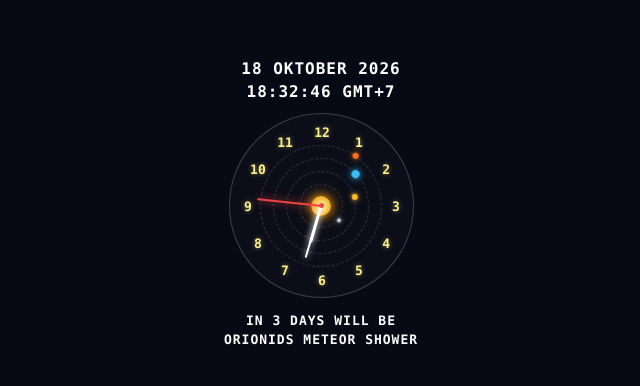
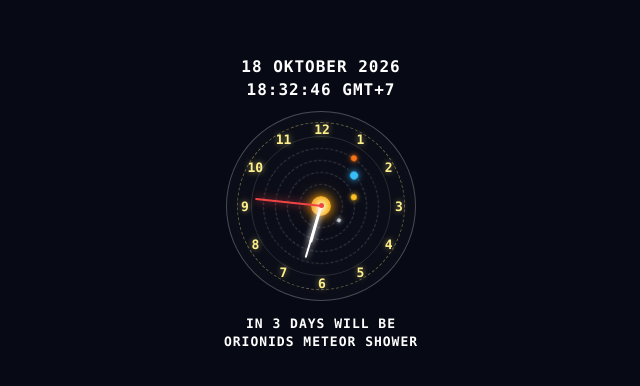
Before and after one commit to aodhanwynndale/planetaryclock, a plain HTML site: page index.html in a window 1280 px wide. Shown: the part 196-582 px from the top of the page, 319-959 px from the left. Drawn offline with Linux system fonts and the light colour scheme.

Commit message:
Update index.html

```diff
--- a/index.html
+++ b/index.html
@@ -40,17 +40,36 @@
       letter-spacing: 1px;
     }
 
-    /* 3. JAM ANALOG ASTRO 2D (DIKECILKAN AGAR PADAT) */
+    /* 3. JAM ANALOG ASTRO 2D */
     .clock-face {
       position: relative;
-      width: 185px; /* Dikecilkan dari 230px */
-      height: 185px;
+      width: 190px;
+      height: 190px;
       border-radius: 50%;
       background: rgba(255, 255, 255, 0.02);
-      border: 1px solid rgba(255, 255, 255, 0.2);
+      border: 1px solid rgba(255, 255, 255, 0.25);
       display: flex;
       justify-content: center;
       align-items: center;
+    }
+
+    /* BINGKAI GARIS BINGKAI LUAR STATIS (TANPA GERAK / TANPA PLANET) */
+    .frame-ring-outer {
+      position: absolute;
+      width: 168px;
+      height: 168px;
+      border-radius: 50%;
+      border: 1px dashed rgba(254, 240, 138, 0.35); /* Garis lingkar bingkai warna emas pudar */
+      pointer-events: none;
+    }
+
+    .frame-ring-inner {
+      position: absolute;
+      width: 140px;
+      height: 140px;
+      border-radius: 50%;
+      border: 1px solid rgba(255, 255, 255, 0.12); /* Garis pembatas tipis di dalam angka */
+      pointer-events: none;
     }
 
     /* ANGKA JAM 1-12 */
@@ -59,7 +78,7 @@
       font-size: 13px;
       font-weight: bold;
       color: #fef08a;
-      text-shadow: 0 0 5px rgba(254, 240, 138, 0.5);
+      text-shadow: 0 0 6px rgba(254, 240, 138, 0.6);
       width: 18px;
       height: 18px;
       line-height: 18px;
@@ -80,17 +99,17 @@
       z-index: 10;
     }
 
-    /* LINTASAN ORBIT PLANET PADAT & RAPAT */
+    /* LINTASAN ORBIT PLANET (MERKURIUS, VENUS, BUMI, MARS) */
     .orbit {
       position: absolute;
-      border: 1px dashed rgba(255, 255, 255, 0.18);
+      border: 1px dashed rgba(255, 255, 255, 0.2);
       border-radius: 50%;
       animation: spin linear infinite;
     }
     .orbit.mercury { width: 44px; height: 44px; animation-duration: 14s; }
-    .orbit.venus   { width: 70px; height: 70px; animation-duration: 24s; }
-    .orbit.earth   { width: 96px; height: 96px; animation-duration: 38s; }
-    .orbit.mars    { width: 122px; height: 122px; animation-duration: 52s; }
+    .orbit.venus   { width: 68px; height: 68px; animation-duration: 24s; }
+    .orbit.earth   { width: 92px; height: 92px; animation-duration: 38s; }
+    .orbit.mars    { width: 116px; height: 116px; animation-duration: 52s; }
 
     .planet {
       position: absolute;
@@ -133,7 +152,7 @@
 
     .second-hand {
       width: 1.5px;
-      height: 64px;
+      height: 66px;
       margin-left: -0.75px;
       background: #ef4444;
       box-shadow: 0 0 8px rgba(239, 68, 68, 0.9);
@@ -174,6 +193,10 @@
 
   <!-- 3. JAM ANALOG ASTRO 2D -->
   <div class="clock-face">
+    <!-- GARIS BINGKAI STATIS (OUTER & INNER BORDER) -->
+    <div class="frame-ring-outer"></div>
+    <div class="frame-ring-inner"></div>
+
     <!-- ANGKA 1-12 DINAMIS -->
     <div id="numbers-container"></div>
 
@@ -204,9 +227,9 @@
 
     function generateNumbers() {
       const container = document.getElementById('numbers-container');
-      const radius = 74; // Jarak lingkaran angka ditarik lebih rapat
-      const centerX = 92.5; // Pusat koordinat baru
-      const centerY = 92.5;
+      const radius = 77; // Jarak lingkaran angka pas di antara dua garis bingkai
+      const centerX = 95;
+      const centerY = 95;
 
       for (let i = 1; i <= 12; i++) {
         const angle = (i * 30 - 90) * (Math.PI / 180);
```
